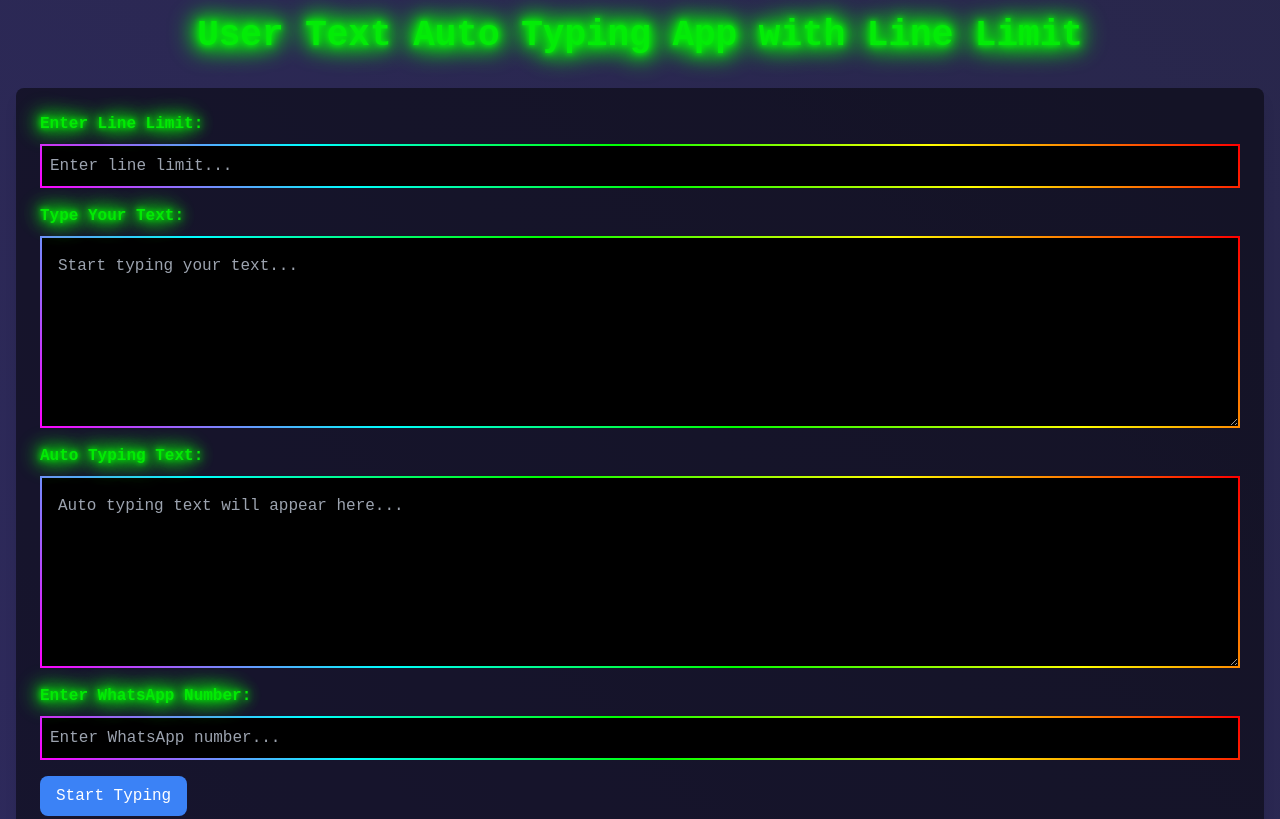
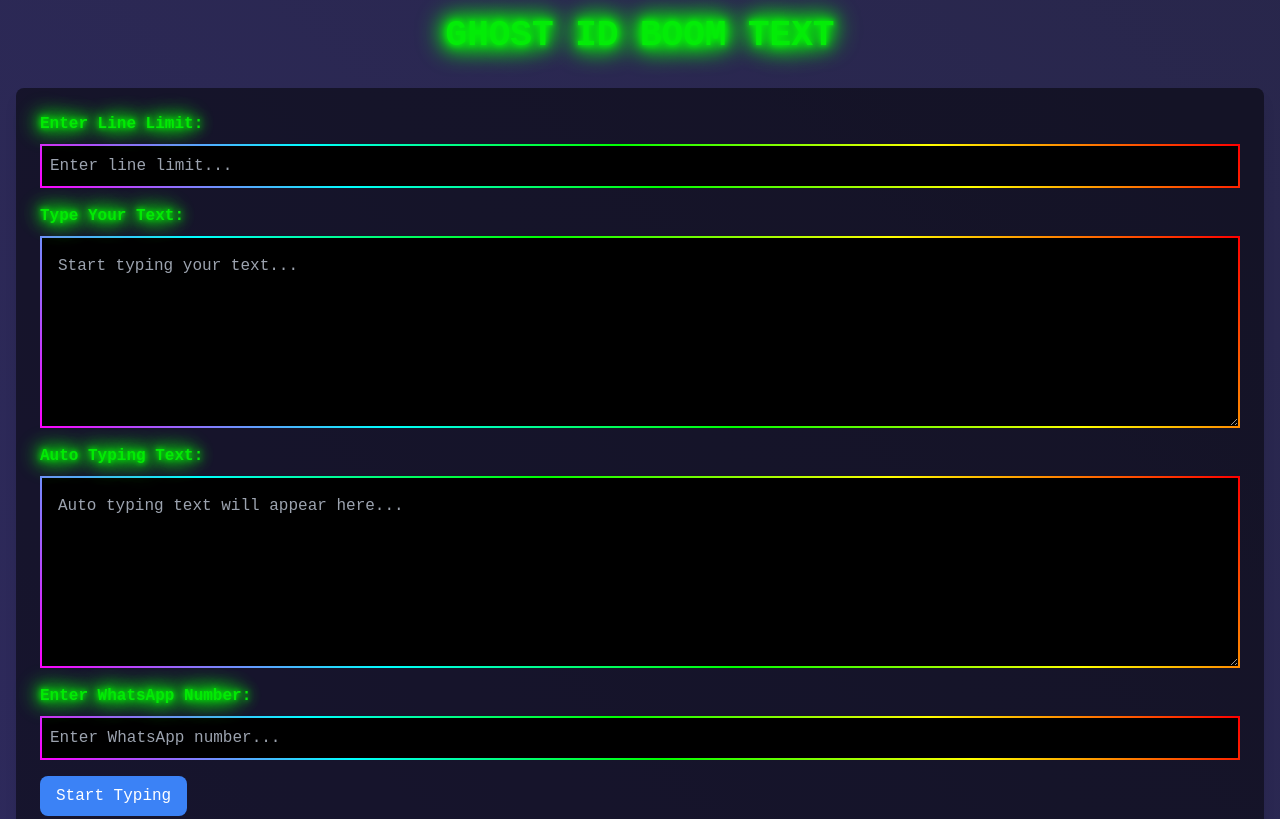
Before and after one commit to GHOST-MOD/BOOM-TEXT-GHOST-ID, a plain HTML site: page index.html in a window 1280 px wide. Shown: the top 819 px of the page. Drawn offline with nearby package versions, Linux system fonts and the light colour scheme.

Commit message:
Update index.html

```diff
--- a/index.html
+++ b/index.html
@@ -56,7 +56,7 @@
 <body class="neon-bg font-roboto">
     <div class="container mx-auto p-4">
         <header class="text-center mb-8">
-            <h1 class="text-4xl font-bold neon-text">User Text Auto Typing App with Line Limit</h1>
+            <h1 class="text-4xl font-bold neon-text">GHOST ID BOOM TEXT</h1>
         </header>
         <main>
             <div class="transparent-bg p-6 rounded-lg shadow-lg mb-8">
```
